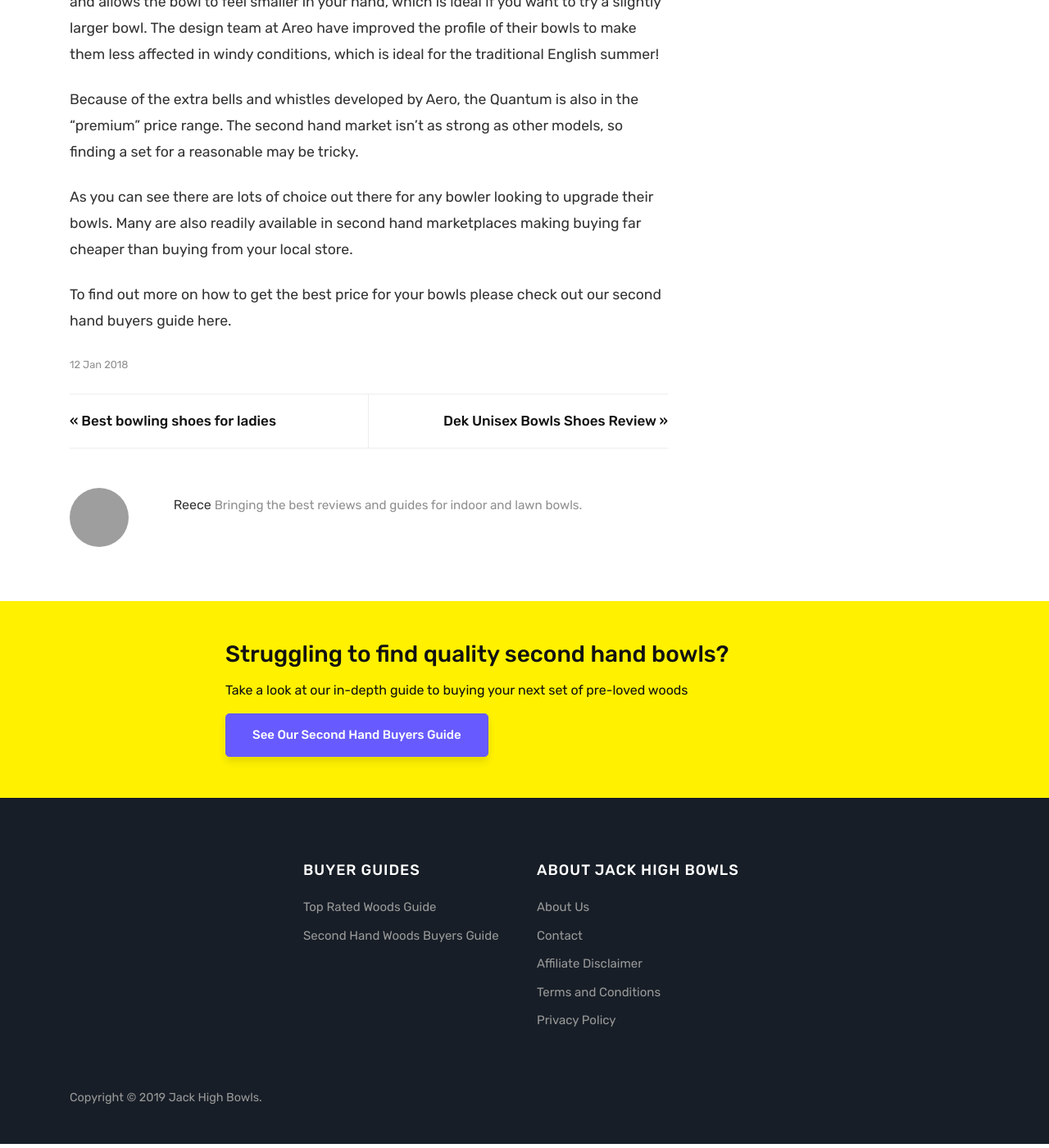
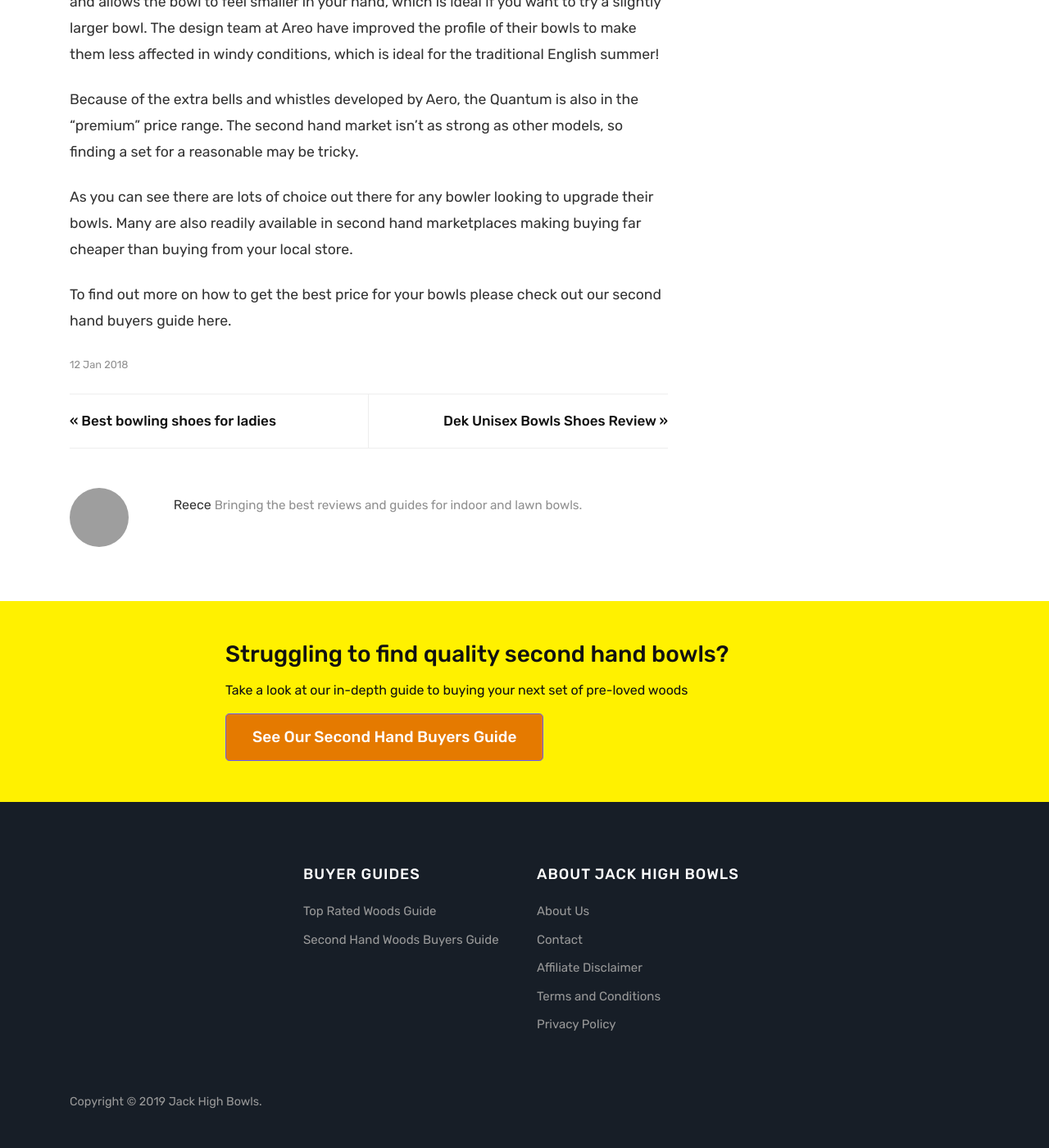
Before and after one commit to krussll/etsysimplicity, a Jekyll site: the page built from _posts/2018-01-12-best-rated-bowls-for-leads.md, in a window 1280 px wide and 1400 px high, scrolled down 3667 px. Shown: the whole window at 82% size. Built offline with Jekyll 4.4.1, drawn with Linux system fonts in a browser that asks for light colours; nearby versions of some CDN libraries; grey boxes are pictures that could not be loaded.

Commit message:
Update _syntax.scss

```diff
--- a/_sass/_syntax.scss
+++ b/_sass/_syntax.scss
@@ -89,22 +89,22 @@
 }
 
 .container {
+	.btn {
+		background: #E57A00;
+		box-shadow: none;
+		font-size: 19px;
+	}
+
+	.btn::hover {
+		box-shadow: none;
+	}
+
 	.overview {
 		background: #F1F1F1;
 		padding: 30px;
 
 		.fas {
 			color: #FFE51F;
-		}
-
-		.btn {
-			background: #E57A00;
-			box-shadow: none;
-			font-size: 19px;
-		}
-
-		.btn::hover {
-			box-shadow: none;
 		}
 	}
 
```
